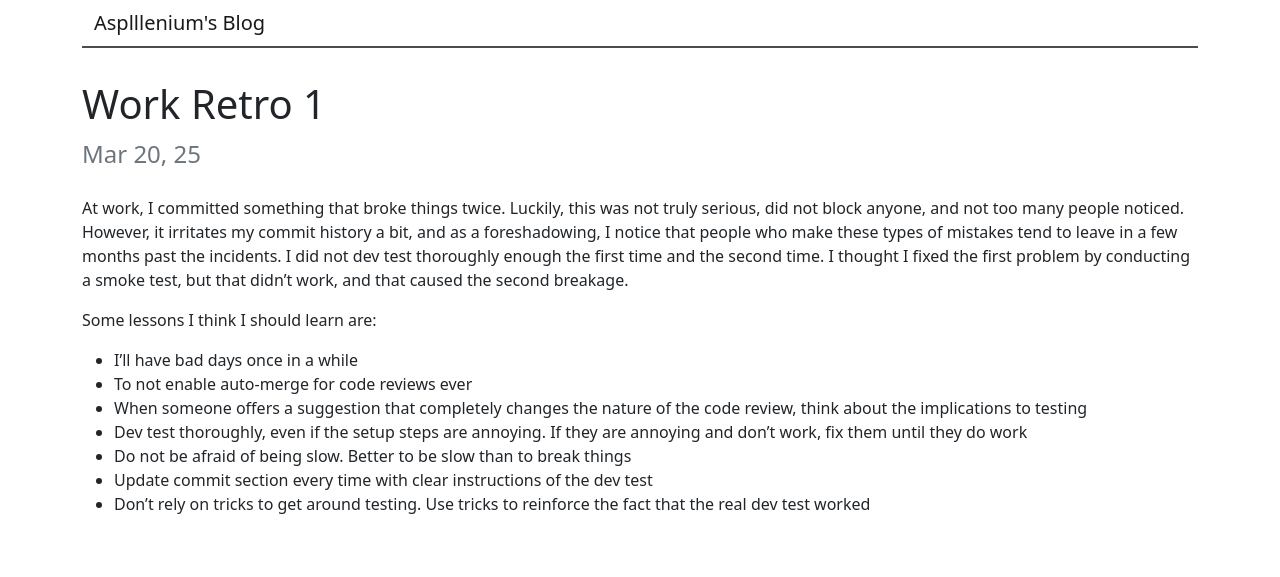
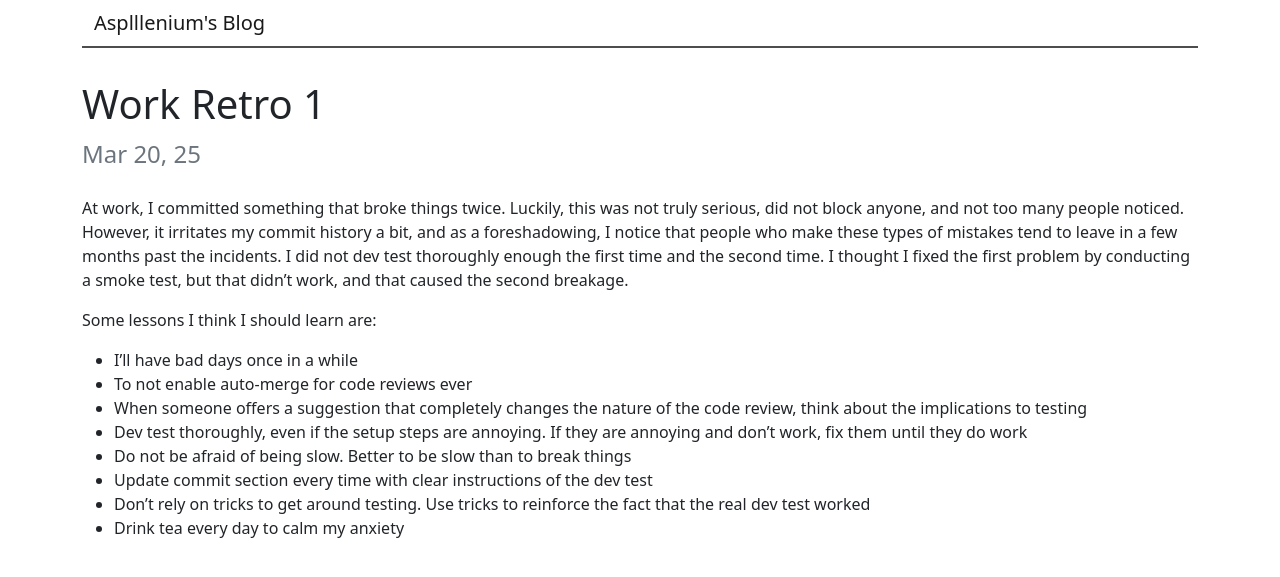
Before and after one commit to asplllenium/asplllenium.github.io, a Jekyll site: the page built from _posts/2025-03-20-work-retro-1.md, in a window 1280 px wide. Shown: the top 577 px of the page. Built offline with Jekyll 4.4.1, drawn with Linux system fonts in a browser that asks for light colours.

Commit message:
Add a sentence

```diff
--- a/_posts/2025-03-20-work-retro-1.md
+++ b/_posts/2025-03-20-work-retro-1.md
@@ -13,3 +13,4 @@ Some lessons I think I should learn are:
 - Do not be afraid of being slow. Better to be slow than to break things
 - Update commit section every time with clear instructions of the dev test
 - Don't rely on tricks to get around testing. Use tricks to reinforce the fact that the real dev test worked
+- Drink tea every day to calm my anxiety
```
